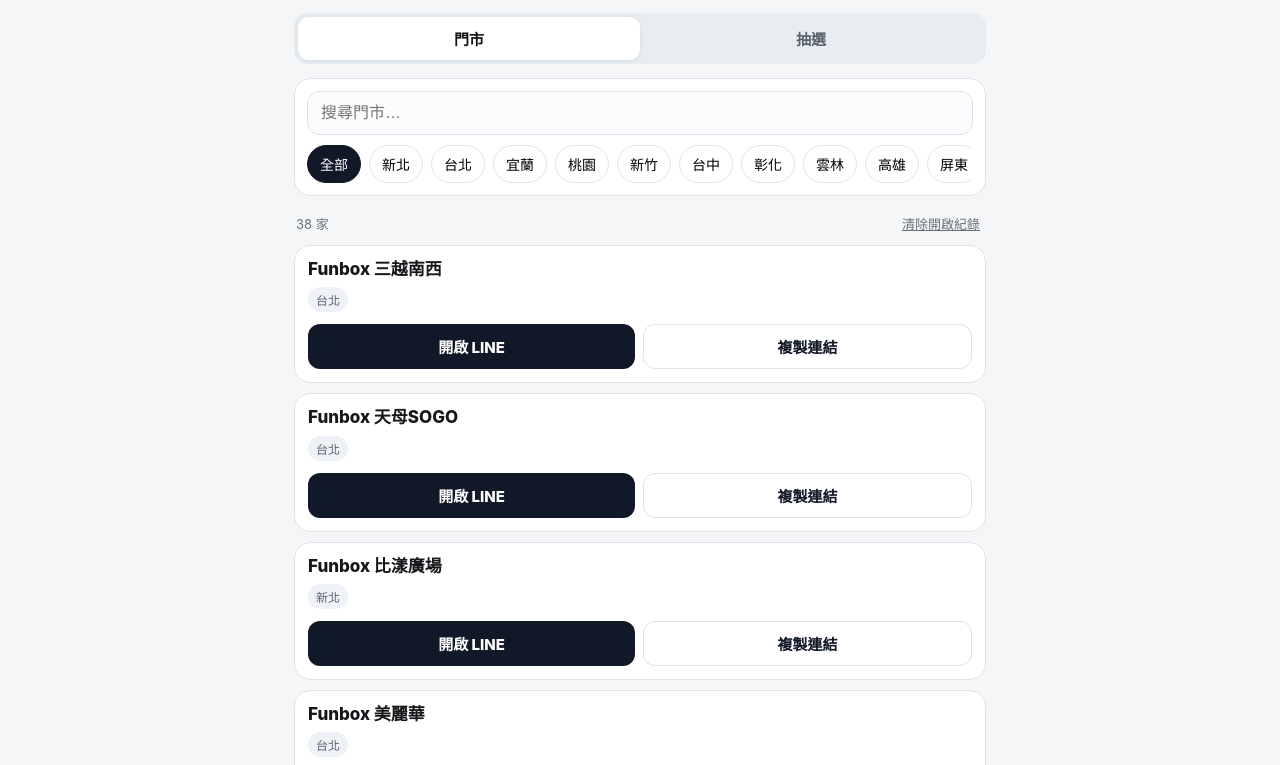
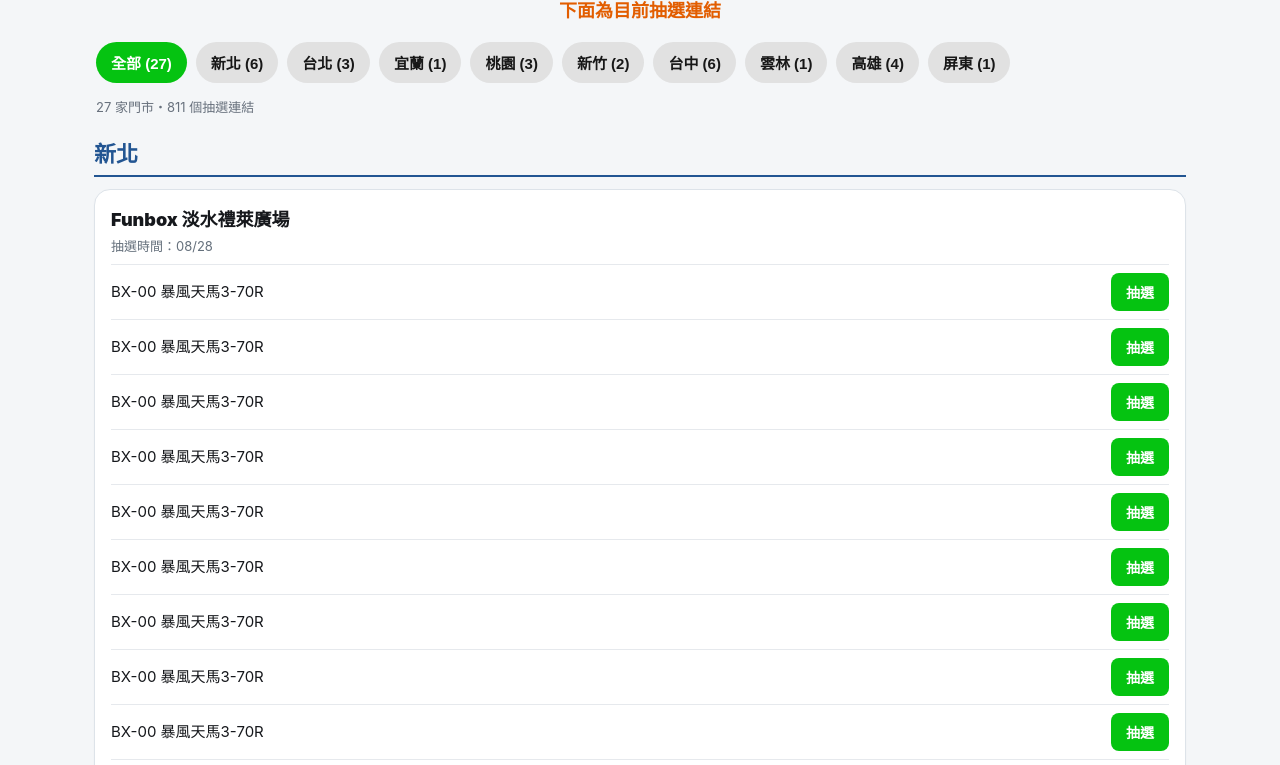
Before and after one commit to iverylovemelody/63yuod8wn6pr7t9h, a plain HTML site: page index.html in a window 1280 px wide. Shown: the part 83-848 px from the top of the page. Drawn offline with Linux system fonts and the light colour scheme.

Commit message:
Add files via upload

```diff
--- a/index.html
+++ b/index.html
@@ -7,188 +7,250 @@
 <meta name="googlebot" content="noindex,nofollow,noarchive,nosnippet,noimageindex">
 <meta name="bingbot" content="noindex,nofollow,noarchive,nosnippet,noimageindex">
 <meta name="referrer" content="no-referrer">
-  <meta http-equiv="X-Robots-Tag" content="noindex, nofollow, noarchive">
 <title>Private Link Board</title>
 <style>
 :root{
-      --bg:#f4f6f8; --card:#fff; --text:#15171a; --muted:#6b7280;
-      --line:#dde3e9; --accent:#111827; --soft:#eef2f6;
-      --visited:#9ca3af; --radius:16px;
+  --bg:#f4f6f8; --card:#fff; --text:#16181c; --muted:#68717d;
+  --line:#dde3e9; --green:#05c311; --green2:#05ad10; --blue:#205997;
 }
 *{box-sizing:border-box}
 html{-webkit-text-size-adjust:100%}
-    body{margin:0;background:var(--bg);color:var(--text);font-family:-apple-system,BlinkMacSystemFont,"Segoe UI","Noto Sans TC","PingFang TC",sans-serif}
-    .wrap{max-width:720px;margin:0 auto;padding:16px 14px 90px}
-    .top{display:flex;align-items:flex-end;justify-content:space-between;gap:12px;margin:8px 2px 16px}
-    h1{font-size:24px;margin:0;letter-spacing:.02em}
-    .sub{font-size:12px;color:var(--muted);margin-top:4px}
-    .tabs{display:grid;grid-template-columns:1fr 1fr;background:#e8edf2;border-radius:14px;padding:4px;margin-bottom:14px;position:sticky;top:8px;z-index:5;backdrop-filter:blur(8px)}
-    .tab{border:0;background:transparent;padding:11px 8px;border-radius:11px;font-size:15px;font-weight:700;color:#59616b}
-    .tab.active{background:white;color:#111;box-shadow:0 1px 6px rgba(0,0,0,.08)}
-    .toolbar{background:var(--card);border:1px solid var(--line);border-radius:var(--radius);padding:12px;margin-bottom:14px}
-    .search{width:100%;border:1px solid var(--line);border-radius:12px;padding:12px 13px;font-size:16px;outline:none;background:#fbfcfd}
-    .filters{display:flex;gap:8px;overflow-x:auto;padding-top:10px;scrollbar-width:none}
+body{
+  margin:0;background:var(--bg);color:var(--text);
+  font-family:-apple-system,BlinkMacSystemFont,"Segoe UI","Noto Sans TC","PingFang TC",sans-serif
+}
+.wrap{max-width:1120px;margin:auto;padding:20px 14px 80px}
+.hero{text-align:center;padding:8px 0 18px}
+.hero h1{margin:0;color:var(--blue);font-size:30px;font-weight:900}
+.hero .sub{margin-top:7px;color:#e25d00;font-size:18px;font-weight:800}
+.filters{
+  display:flex;gap:9px;overflow-x:auto;padding:2px 2px 12px;
+  scrollbar-width:none;position:sticky;top:0;background:rgba(244,246,248,.96);
+  z-index:10;backdrop-filter:blur(8px)
+}
 .filters::-webkit-scrollbar{display:none}
-    .chip{white-space:nowrap;border:1px solid var(--line);background:white;border-radius:999px;padding:8px 12px;font-size:14px}
-    .chip.active{background:#111827;color:#fff;border-color:#111827}
-    .meta-row{display:flex;justify-content:space-between;align-items:center;margin:12px 2px 8px;color:var(--muted);font-size:13px}
-    .clear{border:0;background:transparent;color:#68707b;text-decoration:underline;font-size:13px;padding:4px}
-    .list{display:grid;gap:10px}
-    .card{background:var(--card);border:1px solid var(--line);border-radius:var(--radius);padding:13px}
-    .card.visited{opacity:.58}
-    .name{font-size:17px;font-weight:800;line-height:1.25}
-    .county{display:inline-block;margin-top:7px;padding:4px 8px;border-radius:999px;background:var(--soft);font-size:12px;color:#5b6470}
-    .actions{display:flex;gap:8px;margin-top:12px}
-    .btn{flex:1;display:flex;align-items:center;justify-content:center;text-decoration:none;border-radius:12px;padding:11px 10px;font-weight:800;font-size:15px}
-    .btn-main{background:#111827;color:white}
-    .btn-copy{border:1px solid var(--line);background:white;color:#111827}
-    .empty{background:white;border:1px dashed #cfd6de;border-radius:16px;text-align:center;padding:36px 18px;color:var(--muted)}
-    .draw-date{font-size:12px;color:var(--muted);margin-bottom:5px}
-    .draw-title{font-weight:800;font-size:16px}
-    .draw-store{font-size:14px;margin-top:4px;color:#4b5563}
-    .foot{margin-top:20px;padding:14px 4px;color:#8a929c;font-size:11px;line-height:1.6}
-    .hide{display:none!important}
-    .toast{position:fixed;left:50%;bottom:24px;transform:translateX(-50%) translateY(20px);background:#111;color:white;padding:10px 14px;border-radius:999px;font-size:13px;opacity:0;pointer-events:none;transition:.2s;z-index:20}
-    .toast.show{opacity:.95;transform:translateX(-50%) translateY(0)}
+.chip{
+  flex:0 0 auto;border:0;border-radius:999px;background:#e1e1e1;
+  padding:10px 15px;font-size:15px;font-weight:800;color:#171717
+}
+.chip.active{background:var(--green);color:#fff}
+.countline{font-size:13px;color:var(--muted);margin:2px 2px 12px}
+.county-block{margin:20px 0 28px}
+.county-title{
+  font-size:22px;font-weight:900;color:#225592;
+  padding:0 0 7px;border-bottom:2px solid #225592;margin-bottom:12px
+}
+.store-card{
+  background:var(--card);border:1px solid var(--line);border-radius:16px;
+  margin:0 0 13px;padding:15px 16px;box-shadow:0 1px 3px rgba(0,0,0,.025)
+}
+.store-name{font-size:18px;font-weight:900;margin-bottom:5px}
+.store-date{font-size:13px;color:#65707c;margin-bottom:9px}
+.item-row{
+  display:grid;grid-template-columns:minmax(0,1fr) auto;gap:12px;align-items:center;
+  min-height:48px;border-top:1px solid #e6e9ed;padding:8px 0
+}
+.item-name{font-size:15px;line-height:1.35;overflow-wrap:anywhere}
+.draw-btn{
+  min-width:58px;text-align:center;text-decoration:none;color:#fff;
+  background:var(--green);border-radius:8px;padding:9px 11px;font-size:14px;font-weight:900
+}
+.draw-btn:active{background:var(--green2)}
+.draw-btn.visited{background:#a7a9ad}
+.empty{
+  background:#fff;border:1px dashed #cbd2d9;border-radius:16px;
+  padding:42px 18px;text-align:center;color:var(--muted)
+}
+.foot{text-align:center;color:#9aa1aa;font-size:11px;margin-top:24px}
+@media (max-width:600px){
+  .wrap{padding:14px 10px 70px}
+  .hero{padding-top:6px}
+  .hero h1{font-size:25px}
+  .hero .sub{font-size:16px}
+  .chip{padding:9px 13px;font-size:14px}
+  .county-title{font-size:20px}
+  .store-card{padding:13px}
+  .store-name{font-size:17px}
+  .item-row{gap:8px}
+  .item-name{font-size:14px}
+}
 </style>
 </head>
 <body>
 <div class="wrap">
-  <div class="top">
-    <div>
-      <h1>私人連結整理</h1>
-      <div class="sub">僅供自行整理使用</div>
-    </div>
-    <div class="sub" id="count"></div>
+  <div class="hero">
+    <h1 id="headline">最新抽選</h1>
+    <div class="sub">下面為目前抽選連結</div>
   </div>
 
-  <div class="tabs">
-    <button class="tab active" data-tab="stores">門市</button>
-    <button class="tab" data-tab="draws">抽選</button>
+  <div id="filters" class="filters"></div>
+  <div id="countline" class="countline"></div>
+  <div id="content"></div>
+
+  <div class="foot">此頁設定為不供一般搜尋引擎索引。</div>
 </div>
-
-  <section id="storesPane">
-    <div class="toolbar">
-      <input id="q" class="search" placeholder="搜尋門市…" autocomplete="off">
-      <div class="filters" id="filters"></div>
-    </div>
-    <div class="meta-row">
-      <span id="resultMeta"></span>
-      <button class="clear" id="clearVisited">清除開啟紀錄</button>
-    </div>
-    <div class="list" id="storeList"></div>
-  </section>
-
-  <section id="drawsPane" class="hide">
-    <div class="toolbar">
-      <input id="dq" class="search" placeholder="搜尋抽選、門市或商品…" autocomplete="off">
-    </div>
-    <div class="list" id="drawList"></div>
-  </section>
-
-  <div class="foot">
-    此頁已設定禁止一般搜尋引擎索引。知道網址的人仍可直接開啟，因此請只分享給你信任的人。
-  </div>
-</div>
-<div id="toast" class="toast">已複製</div>
 
 <script src="./d4.js"></script>
 <script>
 const $ = s => document.querySelector(s);
-  const visitedKey = "pv_" + location.pathname;
+const countyOrder = ["全部","新北","台北","宜蘭","桃園","新竹","台中","彰化","雲林","高雄","屏東"];
+let selected = "全部";
+
+const visitedKey = "draw_visited_" + location.pathname;
 const visited = new Set(JSON.parse(localStorage.getItem(visitedKey) || "[]"));
-  let county = "全部";
-
-  const countyOrder = ["全部","新北","台北","宜蘭","桃園","新竹","台中","彰化","雲林","高雄","屏東"];
 
 function esc(s){
-    return String(s).replace(/[&<>"']/g,m=>({"&":"&amp;","<":"&lt;",">":"&gt;","\"":"&quot;","'":"&#039;"}[m]));
+  return String(s ?? "").replace(/[&<>"']/g,m=>({
+    "&":"&amp;","<":"&lt;",">":"&gt;","\"":"&quot;","'":"&#039;"
+  }[m]));
 }
 
-  function storeId(s){ return btoa(unescape(encodeURIComponent(s.name+s.url))).replace(/=+$/,""); }
+function normalize(s){
+  return String(s||"")
+    .replace(/^Funbox\s*/i,"")
+    .replace(/^Fun box\s*/i,"")
+    .replace(/\s+/g,"")
+    .toLowerCase();
+}
+
+const storeMap = new Map();
+(STORES || []).forEach(s => {
+  storeMap.set(normalize(s.name), s);
+});
+
+function getStoreInfo(draw){
+  const dn = normalize(draw.store);
+  if(storeMap.has(dn)) return storeMap.get(dn);
+
+  let best = null, bestLen = 0;
+  for(const s of (STORES || [])){
+    const sn = normalize(s.name);
+    if((dn.includes(sn) || sn.includes(dn)) && Math.min(sn.length,dn.length) > bestLen){
+      best = s;
+      bestLen = Math.min(sn.length,dn.length);
+    }
+  }
+  return best || {name:draw.store, county:"其他"};
+}
+
+function drawCounty(d){
+  return getStoreInfo(d).county || "其他";
+}
+
+function uniqueStores(list){
+  return new Set(list.map(d=>normalize(d.store))).size;
+}
+
+function currentDateLabel(){
+  if(!DRAWS || !DRAWS.length) return "";
+  const dates = DRAWS.map(d=>String(d.date||"")).filter(Boolean);
+  if(!dates.length) return "";
+  const first = dates[0];
+  const m = first.match(/(?:\d{4}\/)?(\d{1,2})\/(\d{1,2})/);
+  return m ? `${Number(m[1])}/${Number(m[2])} 抽選已更新！` : "最新抽選";
+}
+
+function countyCount(c){
+  const arr = c==="全部" ? DRAWS : DRAWS.filter(d=>drawCounty(d)===c);
+  return uniqueStores(arr);
+}
 
 function renderFilters(){
-    $("#filters").innerHTML = countyOrder.map(c =>
-      `<button class="chip ${c===county?"active":""}" data-c="${c}">${c}</button>`
+  const available = countyOrder.filter(c => c==="全部" || countyCount(c)>0);
+  $("#filters").innerHTML = available.map(c =>
+    `<button class="chip ${selected===c?"active":""}" data-c="${esc(c)}">${esc(c)} (${countyCount(c)})</button>`
   ).join("");
-    document.querySelectorAll(".chip").forEach(b => b.onclick = () => {
-      county = b.dataset.c; renderFilters(); renderStores();
+
+  document.querySelectorAll(".chip").forEach(b=>{
+    b.onclick=()=>{
+      selected=b.dataset.c;
+      renderFilters();
+      render();
+    };
   });
 }
 
-  function renderStores(){
-    const q = $("#q").value.trim().toLowerCase();
-    const list = STORES.filter(s =>
-      (county==="全部" || s.county===county) &&
-      (!q || (s.name+" "+s.county+" "+s.region).toLowerCase().includes(q))
-    );
-    $("#resultMeta").textContent = `${list.length} 家`;
-    $("#count").textContent = `共 ${STORES.length} 家`;
-    $("#storeList").innerHTML = list.map(s => {
-      const id = storeId(s), was = visited.has(id);
-      return `<div class="card ${was?"visited":""}" data-id="${id}">
-        <div class="name">${esc(s.name)}</div>
-        <span class="county">${esc(s.county)}</span>
-        <div class="actions">
-          <a class="btn btn-main openLine" href="${esc(s.url)}" target="_blank" rel="noreferrer noopener">開啟 LINE</a>
-          <button class="btn btn-copy copyBtn" data-url="${esc(s.url)}">複製連結</button>
-        </div>
+function groupDraws(list){
+  const counties = new Map();
+
+  for(const d of list){
+    const info = getStoreInfo(d);
+    const county = info.county || "其他";
+    if(!counties.has(county)) counties.set(county,new Map());
+
+    const stores = counties.get(county);
+    const key = normalize(d.store);
+    if(!stores.has(key)){
+      stores.set(key,{
+        display:d.store || info.name || "未命名門市",
+        dates:[],
+        items:[]
+      });
+    }
+    const st = stores.get(key);
+    if(d.date && !st.dates.includes(d.date)) st.dates.push(d.date);
+    st.items.push(d);
+  }
+  return counties;
+}
+
+function countySort(a,b){
+  const ia = countyOrder.indexOf(a), ib = countyOrder.indexOf(b);
+  return (ia<0?999:ia)-(ib<0?999:ib);
+}
+
+function render(){
+  if(!Array.isArray(DRAWS) || DRAWS.length===0){
+    $("#headline").textContent="最新抽選";
+    $("#countline").textContent="";
+    $("#content").innerHTML=`<div class="empty"><b>目前沒有抽選資料</b><br><br>自動更新完成後會直接出現在這裡。</div>`;
+    return;
+  }
+
+  $("#headline").textContent=currentDateLabel();
+
+  const list = selected==="全部" ? DRAWS : DRAWS.filter(d=>drawCounty(d)===selected);
+  $("#countline").textContent = `${uniqueStores(list)} 家門市・${list.length} 個抽選連結`;
+
+  const grouped = groupDraws(list);
+  const countyNames = [...grouped.keys()].sort(countySort);
+
+  $("#content").innerHTML = countyNames.map(county=>{
+    const stores = [...grouped.get(county).values()];
+    const cards = stores.map(st=>{
+      const dateText = st.dates.length ? `抽選時間：${esc(st.dates.join("、"))}` : "";
+      const rows = st.items.map(d=>{
+        const was = visited.has(d.url);
+        return `<div class="item-row">
+          <div class="item-name">${esc(d.item || "抽選")}</div>
+          <a class="draw-btn ${was?"visited":""}" href="${esc(d.url)}"
+             target="_blank" rel="noreferrer noopener" data-url="${esc(d.url)}">抽選</a>
         </div>`;
-    }).join("") || `<div class="empty">沒有符合的門市</div>`;
+      }).join("");
+      return `<div class="store-card">
+        <div class="store-name">${esc(st.display)}</div>
+        ${dateText ? `<div class="store-date">${dateText}</div>` : ""}
+        ${rows}
+      </div>`;
+    }).join("");
 
-    document.querySelectorAll(".openLine").forEach(a => a.onclick = () => {
-      const card = a.closest(".card"); visited.add(card.dataset.id);
-      localStorage.setItem(visitedKey, JSON.stringify([...visited]));
-      card.classList.add("visited");
+    return `<section class="county-block">
+      <div class="county-title">${esc(county)}</div>
+      ${cards}
+    </section>`;
+  }).join("");
+
+  document.querySelectorAll(".draw-btn").forEach(a=>{
+    a.addEventListener("click",()=>{
+      visited.add(a.dataset.url);
+      localStorage.setItem(visitedKey,JSON.stringify([...visited]));
+      a.classList.add("visited");
     });
-    document.querySelectorAll(".copyBtn").forEach(b => b.onclick = async () => {
-      try {
-        await navigator.clipboard.writeText(b.dataset.url);
-      } catch {
-        const t=document.createElement("textarea"); t.value=b.dataset.url; document.body.appendChild(t);
-        t.select(); document.execCommand("copy"); t.remove();
-      }
-      showToast("已複製連結");
   });
 }
 
-  function renderDraws(){
-    const q = $("#dq").value.trim().toLowerCase();
-    const list = DRAWS.filter(d => !q || JSON.stringify(d).toLowerCase().includes(q));
-    $("#drawList").innerHTML = list.length ? list.map(d => `
-      <div class="card">
-        <div class="draw-date">${esc(d.date||"")}</div>
-        <div class="draw-title">${esc(d.item||"")}</div>
-        <div class="draw-store">${esc(d.store||"")}</div>
-        <div class="actions">
-          <a class="btn btn-main" href="${esc(d.url||"#")}" target="_blank" rel="noreferrer noopener">開啟抽選</a>
-          <button class="btn btn-copy copyBtn" data-url="${esc(d.url||"")}">複製連結</button>
-        </div>
-      </div>`).join("") :
-      `<div class="empty"><b>目前尚未加入抽選資料</b><br><br>之後只要把 LINE 抽選訊息交給我，就可以整理到這裡。</div>`;
-  }
-
-  function showToast(t){
-    const el=$("#toast"); el.textContent=t; el.classList.add("show");
-    setTimeout(()=>el.classList.remove("show"),1200);
-  }
-
-  document.querySelectorAll(".tab").forEach(t => t.onclick = () => {
-    document.querySelectorAll(".tab").forEach(x=>x.classList.remove("active"));
-    t.classList.add("active");
-    const stores = t.dataset.tab==="stores";
-    $("#storesPane").classList.toggle("hide",!stores);
-    $("#drawsPane").classList.toggle("hide",stores);
-    if(!stores) renderDraws();
-  });
-
-  $("#q").addEventListener("input",renderStores);
-  $("#dq").addEventListener("input",renderDraws);
-  $("#clearVisited").onclick = () => {
-    visited.clear(); localStorage.removeItem(visitedKey); renderStores(); showToast("已清除紀錄");
-  };
-
-  renderFilters(); renderStores(); renderDraws();
+renderFilters();
+render();
 </script>
 </body>
 </html>
```
Lines whose indentation alone changed are shown as unchanged.
